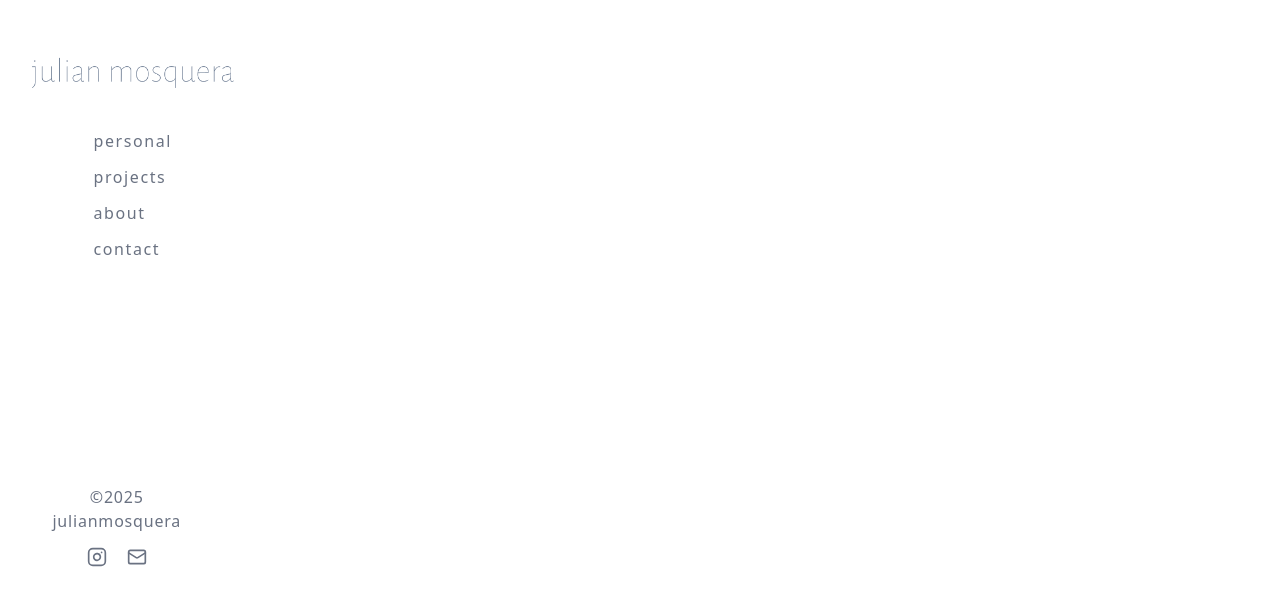
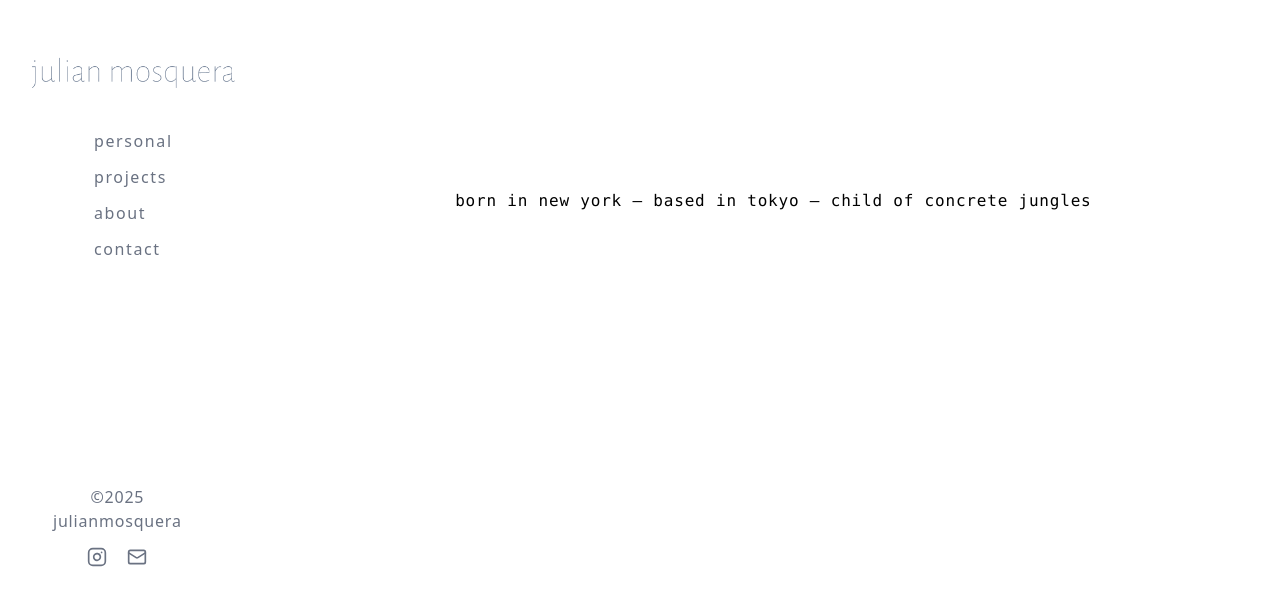
Before and after one commit to donnykd/julian-mosquera.com, a SvelteKit app: page /about in a window 1280 px wide. Shown: the part 199-800 px from the top of the page. Built offline with nearby package versions, Linux system fonts and the light colour scheme.

Commit message:
about page

```diff
--- a/package.json
+++ b/package.json
@@ -39,6 +39,7 @@
 		"@fontsource/alegreya-sans": "^5.2.5",
 		"@lucide/svelte": "^0.507.0",
 		"@sveltejs/enhanced-img": "^0.5.0",
+		"julian-mosquera": "file:",
 		"lucide-svelte": "^0.507.0"
 	}
 }
--- a/src/routes/about/+page.svelte
+++ b/src/routes/about/+page.svelte
@@ -1,3 +1,12 @@
-<div class="flex justify-center items-center w-full min-h-screen p-4">
+<script>
+    import nira from "$lib/assets/nira.webp?enhanced";
 
+</script>
+
+<div class="flex flex-col justify-center items-center w-full min-h-screen
+            font-[Alegraya Sans] font-mono lowercase tracking-wider text-center text-black">
+    <p>
+        Born in New York — Based in Tokyo — Child of Concrete Jungles
+    </p>
+    <enhanced:img src={nira} alt="Nira Dance" />
 </div>
```
Also changed, not shown: src/lib/assets/nira.webp (added).
